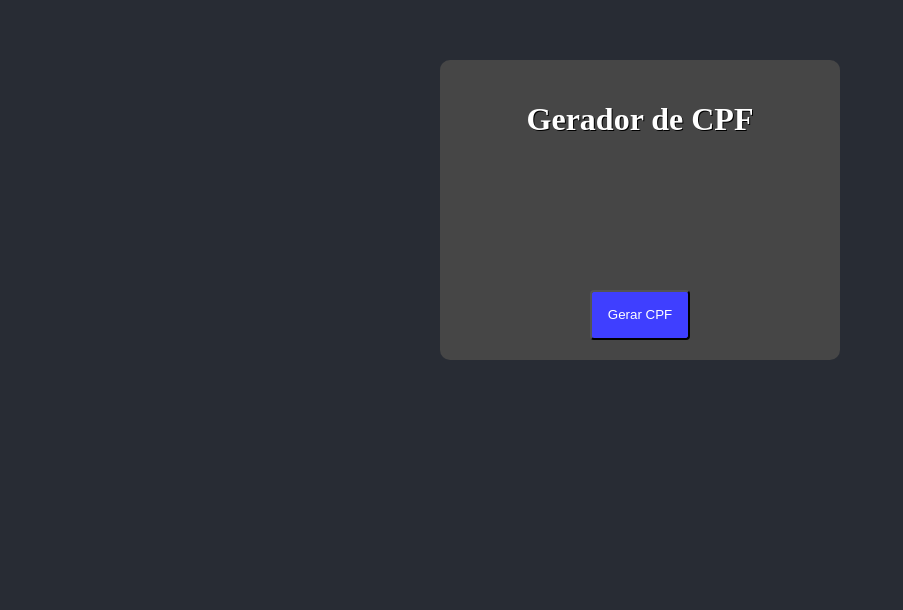
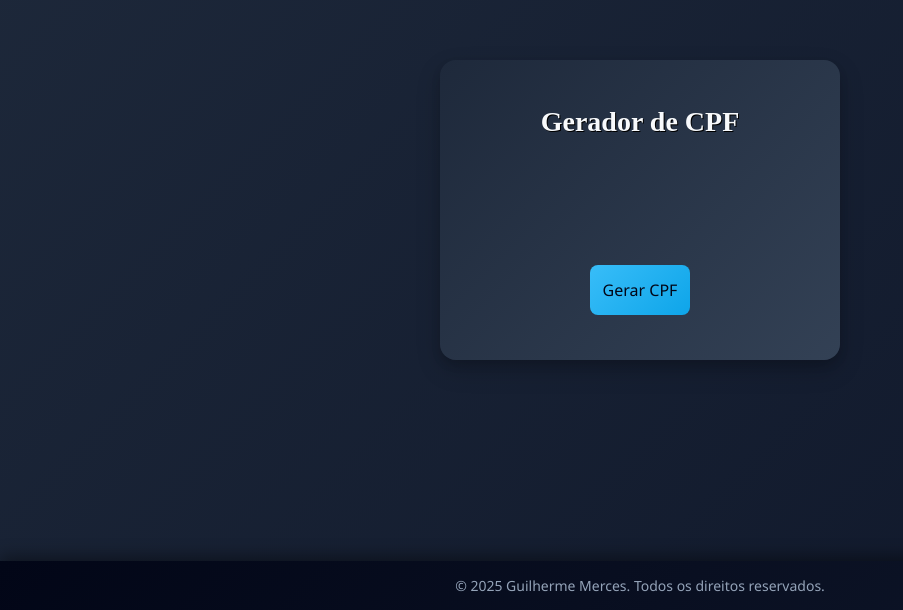
Before and after one commit to guilhenry/Gerador-de-cpf, a React (Create React App) app: page / in a window 1280 px wide. Shown: the part 190-800 px from the top of the page, without its empty margins (0-903 px from the left). Built offline with nearby package versions, Linux system fonts and the light colour scheme.

Commit message:
melhorando o visual

```diff
--- a/src/App.css
+++ b/src/App.css
@@ -1,44 +1,92 @@
-.App{
-  background-color: #282c34;
+* {
+  margin: 0;
+  padding: 0;
+  box-sizing: border-box;
+  font-family: 'Segoe UI', Tahoma, Geneva, Verdana, sans-serif;
+}
+
+.App {
+  background: linear-gradient(135deg, #1e293b, #0f172a);
   min-height: 100vh;
   display: flex;
   align-items: center;
   justify-content: center;
 }
 
-.info{
+.info {
   display: flex;
-  align-items:center;
-  justify-content:space-around;
+  align-items: center;
+  justify-content: space-around;
   flex-direction: column;
   width: 400px;
   height: 300px;
-  background-color: #464646;
-  border-radius: 10px;
+  background: linear-gradient(135deg, #1e293b, #334155);
+  border-radius: 16px;
+  padding: 30px;
+  box-shadow:
+    0 10px 25px rgba(0, 0, 0, 0.2),
+    0 5px 10px rgba(0, 0, 0, 0.1);
 }
-.displayCpf{
+
+.displayCpf {
   display: flex;
   align-items: center;
   justify-content: center;
-  background-color: antiquewhite;
   height: 50px;
 }
-button img{
-  height: 15px;
+
+button img {
+  height: 25px;
+
+
 }
-.botao1{
+
+.botao1 {
   margin-left: 5px;
-  background-color: rgb(39, 39, 220);
+
+  cursor: pointer;
 }
-.titulo{
+
+.titulo {
   font-family: 'Times New Roman', Times, serif;
-  color: white;
+  color: #f8fafc;
+  margin-bottom: 15px;
+  font-size: 28px;
   text-shadow: 1px 1px black;
 }
-.botao{
+
+.botao {
   width: 100px;
   height: 50px;
-  background-color: rgb(63, 63, 255);
-  border-radius: 4px ;
-  color: white;
+  background: linear-gradient(135deg, #38bdf8, #0ea5e9);
+  color: #020617;
+  border: none;
+  border-radius: 8px;
+  font-size: 16px;
+  cursor: pointer;
+  transition: all 0.3s ease;
 }
+
+.botao:hover {
+  transform: translateY(-2px);
+  box-shadow: 0 10px 20px rgba(56, 189, 248, 0.4);
+}
+
+.footer {
+    width: 100%;
+    position: fixed;
+    bottom: 0;
+    left: 0;
+
+    background: linear-gradient(135deg, #020617, #0f172a);
+    padding: 15px 0;
+
+    text-align: center;
+
+    box-shadow: 0 -5px 15px rgba(0, 0, 0, 0.4);
+}
+
+.footer p {
+    color: #94a3b8;
+    font-size: 14px;
+}
--- a/src/App.js
+++ b/src/App.js
@@ -1,10 +1,12 @@
 import './App.css';
-import Gerador from './componentes/gerador';
+import Footer from './componentes/Footer';
+import Gerador from './componentes/Gerador';
 
 function App() {
   return (
     <div className="App">
       <Gerador/>
+      <Footer/>
     </div>
   );
 }
--- /dev/null
+++ b/src/componentes/Footer.jsx
@@ -0,0 +1,8 @@
+function Footer() {
+    return (
+        <footer class="footer">
+            <p>© 2025 Guilherme Merces. Todos os direitos reservados.</p>
+        </footer>
+    )
+}
+export default Footer
--- a/src/componentes/gerador.jsx
+++ b/src/componentes/gerador.jsx
@@ -1,5 +1,4 @@
 import { useState } from "react";
-import Titulo from "./titulo";
 import copia from "../copia.png"
 
 function Gerador(){
@@ -22,7 +21,7 @@ function Gerador(){
     return(
 
         <div className="info">
-            <Titulo/>
+            <h1 className="titulo">Gerador de CPF</h1>
             <div className="displayCpf">
             {cpf && <h1 className="cpfh1">{cpf}</h1>}
 
--- a/src/componentes/titulo.jsx
+++ /dev/null
@@ -1,5 +0,0 @@
-function Titulo(){
-    return(
-    <h1 className="titulo">Gerador de CPF</h1>)
-}
-export default Titulo
```
